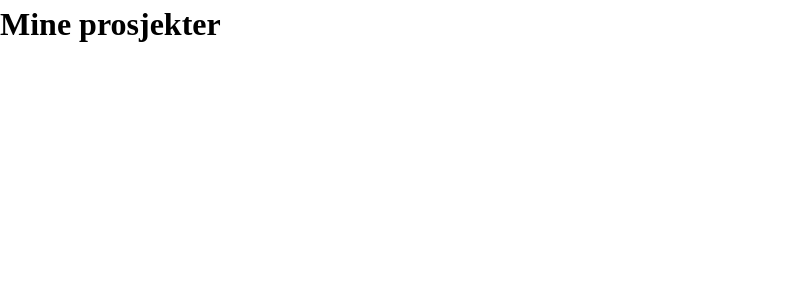
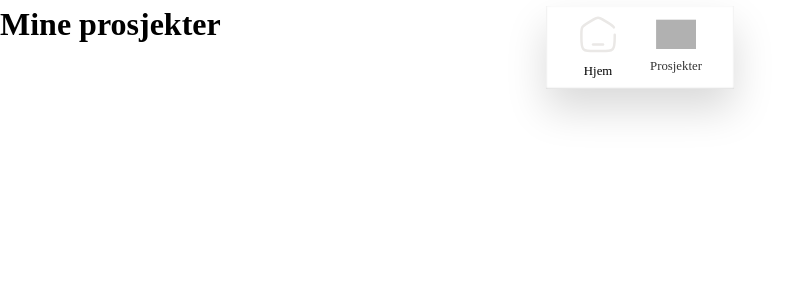
Before and after one commit to Magnus-WO/Portef-lge-website, a React (Vite) app: page /mine-prosjekter in a window 1280 px wide. Shown: the top 300 px of the page, without its empty margins (0-805 px from the left). Built offline with nearby package versions, Linux system fonts and the light colour scheme; grey boxes are pictures that could not be loaded.

Commit message:
added pagenavigation

```diff
--- a/src/Components/Navbar/Navbar.css
+++ b/src/Components/Navbar/Navbar.css
@@ -8,8 +8,9 @@
 
   -webkit-backdrop-filter: var(--glass-blur) var(--glass-saturation);
 
-  position: fixed;
-  top: 90%;
+  position: sticky;
+  /* top: 100%; */
+  bottom: 0;
   left: 50%;
   transform: translate(-50%, -50%);
 
@@ -32,13 +33,23 @@
         color: var(--text-color-main);
         text-decoration: none;
         gap: var(--space-xs);
+        font-size: var(--font-size-sm);
+        scale: 1;
+        transition: transform, 3s, ease-in;
+
+        &.active {
+          opacity: 0.8;
+        }
+      }
+      a:hover {
+        transform: scale(1.05);
       }
     }
   }
   .NavbarIcon {
     box-shadow: none;
     filter: var(--icons-color);
-    width: 60px;
+    width: 40px;
   }
 }
 
--- a/src/Pages/ProjectsPage/ProjectsPage.jsx
+++ b/src/Pages/ProjectsPage/ProjectsPage.jsx
@@ -1,3 +1,9 @@
+import Navbar from "../../Components/Navbar/Navbar";
 export default function ProjectsPage() {
-  return <h1>Mine prosjekter</h1>;
+  return (
+    <>
+      <h1>Mine prosjekter</h1>
+      <Navbar />
+    </>
+  );
 }
```
